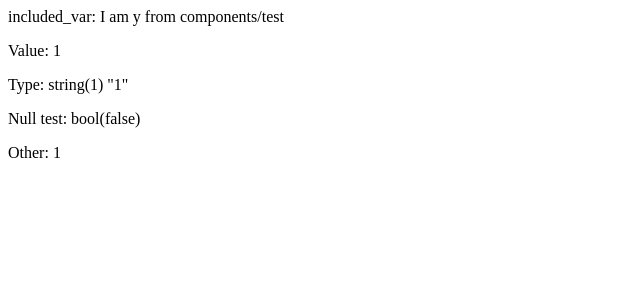
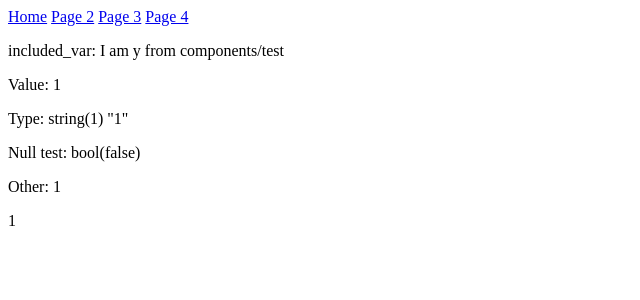
Before and after one commit to sean-xiao-zhao7/php-int-1, a PHP site: page / in a window 1280 px wide. Shown: the top 300 px of the page, without its empty margins (0-640 px from the left). Run offline with PHP 8.4, Linux system fonts and the light colour scheme.

Commit message:
Implement layout strategy

```diff
--- /dev/null
+++ b/_index.php
@@ -0,0 +1,17 @@
+<?php
+
+require_once 'components/test/include_file.php';
+
+$x = 2;
+$x **= 3;
+$target = null ?? '1';
+
+?>
+
+<div>
+    <p>included_var: <?= $included_var ?></p>
+    <p>Value: <?= $target <=> 0 ?></p>
+    <p>Type: <?= var_dump($target) ?></p>
+    <p>Null test: <?= var_dump(is_null($target)) ?></p>
+    <p>Other: <?= $target ?></p>
+</div>
--- a/components/layout/layout.php
+++ b/components/layout/layout.php
@@ -0,0 +1,23 @@
+<?php
+error_reporting(0);
+$title = $title ?? 'Page';
+?>
+<html>
+
+<head>
+    <title>PHP Cool App - <?= $title ?></title>
+</head>
+
+<body>
+    <nav>
+        <a href='/'>Home</a>
+        <a href='/'>Page 2</a>
+        <a href='/'>Page 3</a>
+        <a href='/'>Page 4</a>
+    </nav>
+    <main>
+        <?= require_once $child_path ?>
+    </main>
+</body>
+
+</html>
--- a/index.php
+++ b/index.php
@@ -1,22 +1,4 @@
 <?php
-error_reporting(0);
-
-require_once 'components/test/include_file.php';
-
-$x = 2;
-$x **= 3;
-$target = null ?? '1';
-
-?>
-
-<html>
-
-<body>
-    <p>included_var: <?= $included_var ?></p>
-    <p>Value: <?= $target <=> 0 ?></p>
-    <p>Type: <?= var_dump($target) ?></p>
-    <p>Null test: <?= var_dump(is_null($target)) ?></p>
-    <p>Other: <?= $target ?></p>
-</body>
-
-</html>
+$title = 'Home';
+$child_path = '_index.php';
+require_once 'components/layout/layout.php';
```
